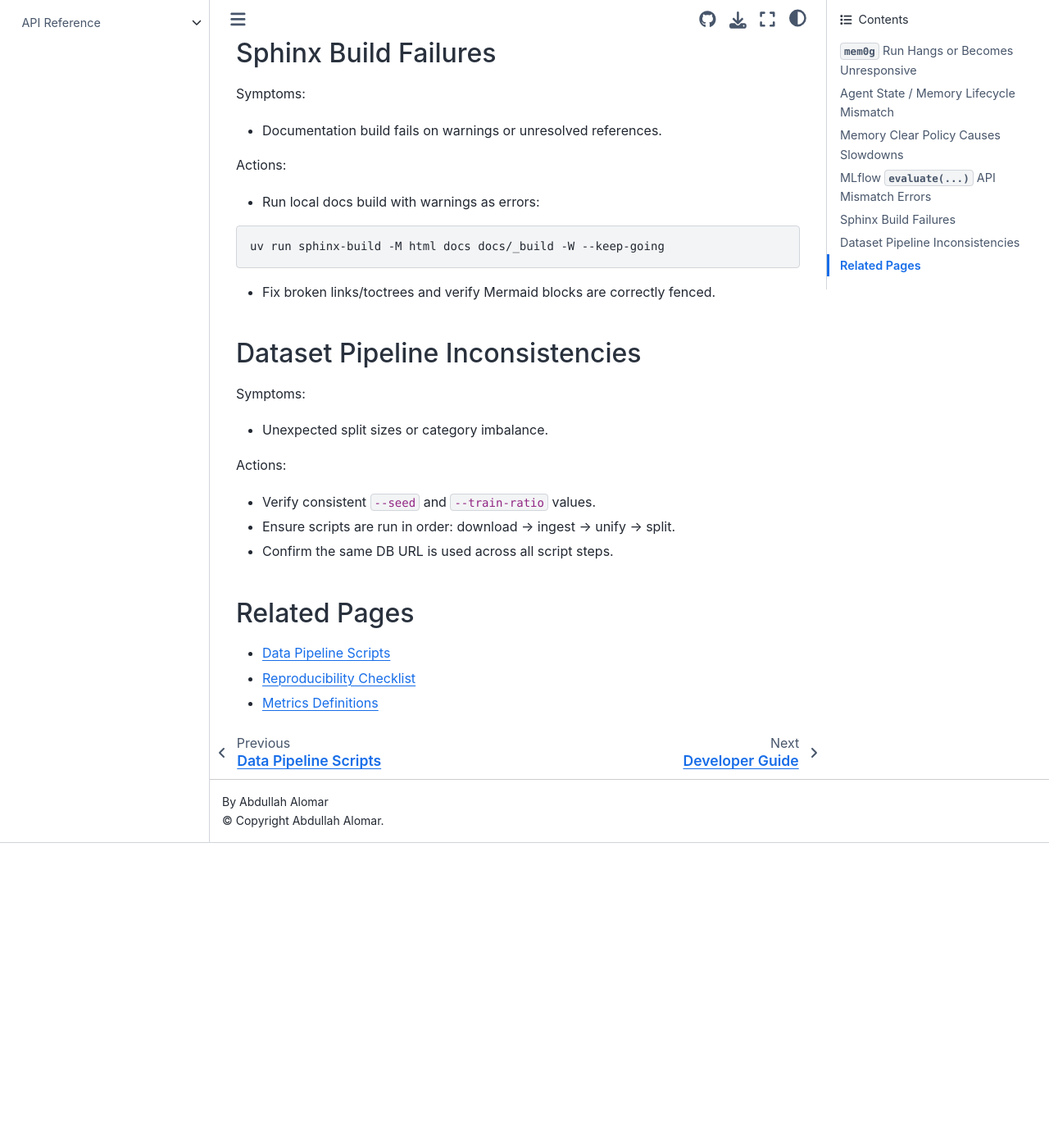
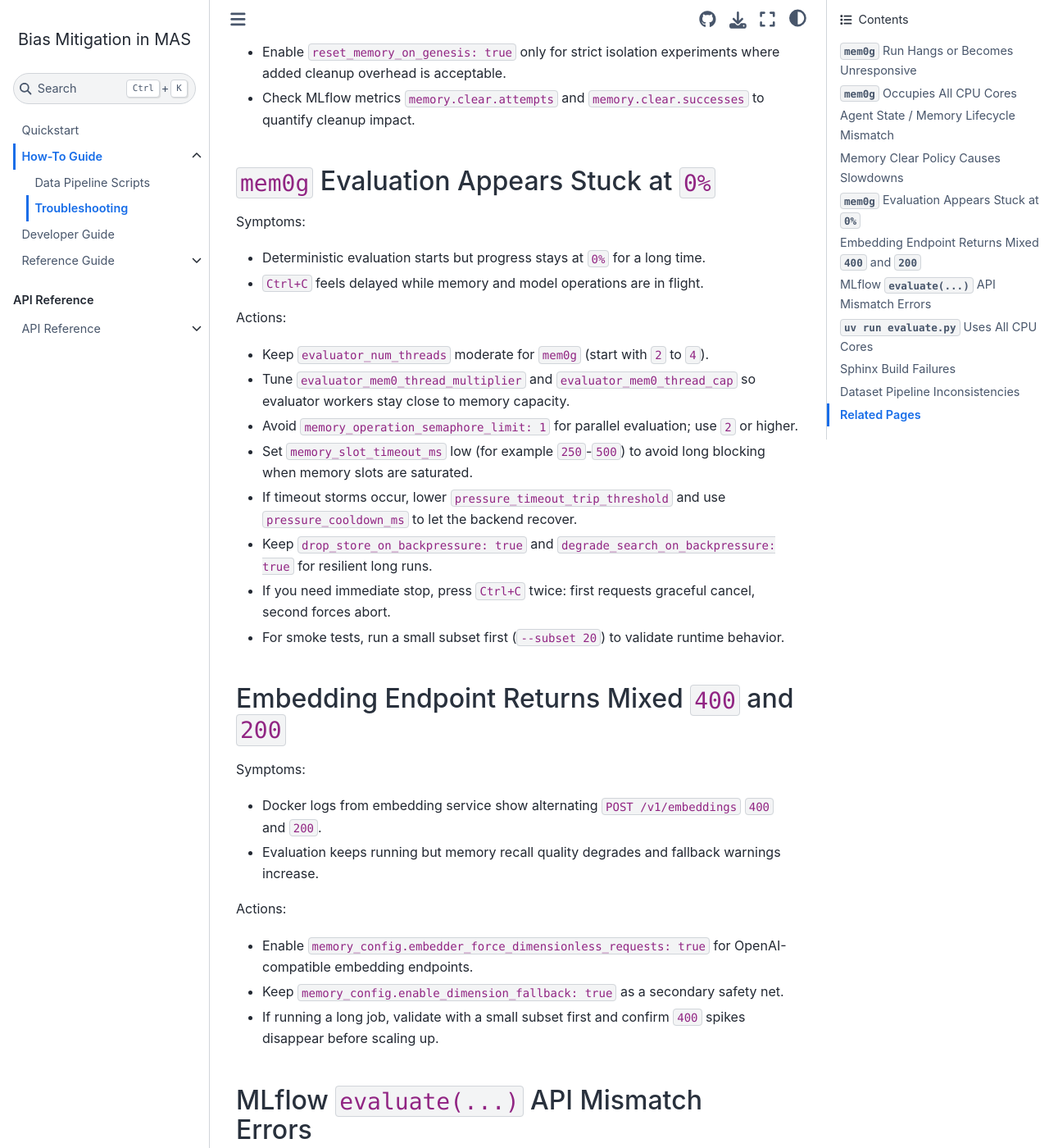
Before and after one commit to Qubut/Bias-Mitigation-in-Multiple-Agentic-Systems, a Sphinx documentation site: the page built from packages/bias-mitigation/docs/guides/how_to/troubleshooting.md, in a window 1280 px wide and 1400 px high, scrolled down 1752 px. Shown: the whole window at 82% size. Built offline with Sphinx 7.4.7 and the Sphinx Book theme 1.1.4, drawn with Linux system fonts in a browser that asks for light colours; before the commit the page ends 2780 px from its top, so only the background shows below that; some of the changed text lies outside the part shown.

Commit message:
docs: update troubleshooting and reproducibility guides

```diff
--- a/packages/bias-mitigation/docs/guides/how_to/troubleshooting.md
+++ b/packages/bias-mitigation/docs/guides/how_to/troubleshooting.md
@@ -14,6 +14,21 @@ Actions:
 - Ensure telemetry is disabled for Mem0 paths (`MEM0_TELEMETRY=False`).
 - Validate memory backend dependencies (vector store, optional graph store) are reachable.
 - Run with minimal config and reduced sample size to isolate backend connectivity.
+
+## `mem0g` Occupies All CPU Cores
+
+Symptoms:
+
+- `uv run evaluate ... --intervention mem0g` spikes to full-core CPU usage.
+- Baseline intervention does not show the same saturation profile.
+
+Actions:
+
+- Use `evaluator_num_threads` in `configs/mas_config.yaml` to cap evaluation concurrency.
+- For GenAI backend, runtime now maps that value to `MLFLOW_GENAI_EVAL_MAX_WORKERS` during evaluation.
+- For `mem0g` interventions, runtime now applies a thread guard (when unset) for:
+	`OMP_NUM_THREADS`, `MKL_NUM_THREADS`, `OPENBLAS_NUM_THREADS`, `NUMEXPR_NUM_THREADS`, `VECLIB_MAXIMUM_THREADS`.
+- Inspect logged concurrency snapshot in `evaluation/summary.json` and MLflow artifact `evaluation/concurrency_snapshot.json`.
 
 ## Agent State / Memory Lifecycle Mismatch
 
@@ -42,6 +57,37 @@ Actions:
 - Enable `reset_memory_on_genesis: true` only for strict isolation experiments where added cleanup overhead is acceptable.
 - Check MLflow metrics `memory.clear.attempts` and `memory.clear.successes` to quantify cleanup impact.
 
+## `mem0g` Evaluation Appears Stuck at `0%`
+
+Symptoms:
+
+- Deterministic evaluation starts but progress stays at `0%` for a long time.
+- `Ctrl+C` feels delayed while memory and model operations are in flight.
+
+Actions:
+
+- Keep `evaluator_num_threads` moderate for `mem0g` (start with `2` to `4`).
+- Tune `evaluator_mem0_thread_multiplier` and `evaluator_mem0_thread_cap` so evaluator workers stay close to memory capacity.
+- Avoid `memory_operation_semaphore_limit: 1` for parallel evaluation; use `2` or higher.
+- Set `memory_slot_timeout_ms` low (for example `250`-`500`) to avoid long blocking when memory slots are saturated.
+- If timeout storms occur, lower `pressure_timeout_trip_threshold` and use `pressure_cooldown_ms` to let the backend recover.
+- Keep `drop_store_on_backpressure: true` and `degrade_search_on_backpressure: true` for resilient long runs.
+- If you need immediate stop, press `Ctrl+C` twice: first requests graceful cancel, second forces abort.
+- For smoke tests, run a small subset first (`--subset 20`) to validate runtime behavior.
+
+## Embedding Endpoint Returns Mixed `400` and `200`
+
+Symptoms:
+
+- Docker logs from embedding service show alternating `POST /v1/embeddings` `400` and `200`.
+- Evaluation keeps running but memory recall quality degrades and fallback warnings increase.
+
+Actions:
+
+- Enable `memory_config.embedder_force_dimensionless_requests: true` for OpenAI-compatible embedding endpoints.
+- Keep `memory_config.enable_dimension_fallback: true` as a secondary safety net.
+- If running a long job, validate with a small subset first and confirm `400` spikes disappear before scaling up.
+
 ## MLflow `evaluate(...)` API Mismatch Errors
 
 Symptoms:
@@ -53,6 +99,20 @@ Actions:
 - Use the evaluation API signature matching the installed MLflow version.
 - Prefer pinned MLflow versions in reproducible environments.
 - Re-run with `uv sync` after dependency updates.
+
+## `uv run evaluate.py` Uses All CPU Cores
+
+Symptoms:
+
+- Evaluation spikes to near-100% usage on high-core machines (for example, 64 cores).
+- Host responsiveness degrades during MAS evaluation.
+
+Actions:
+
+- Set `evaluator_num_threads` in `configs/mas_config.yaml` to a bounded value (for example, `8`).
+- Use deterministic backend for full control via `dspy.Parallel` threading.
+- For GenAI backend, ensure `MLFLOW_GENAI_EVAL_MAX_WORKERS` is bounded; the evaluator now maps this from `evaluator_num_threads` by default.
+- Reduce `--subset` during iterative debugging to minimize concurrent workload and latency.
 
 ## Sphinx Build Failures
 
```
Also changed, not shown: packages/bias-mitigation/docs/guides/reference/reproducibility.md (+19 -0 lines).
